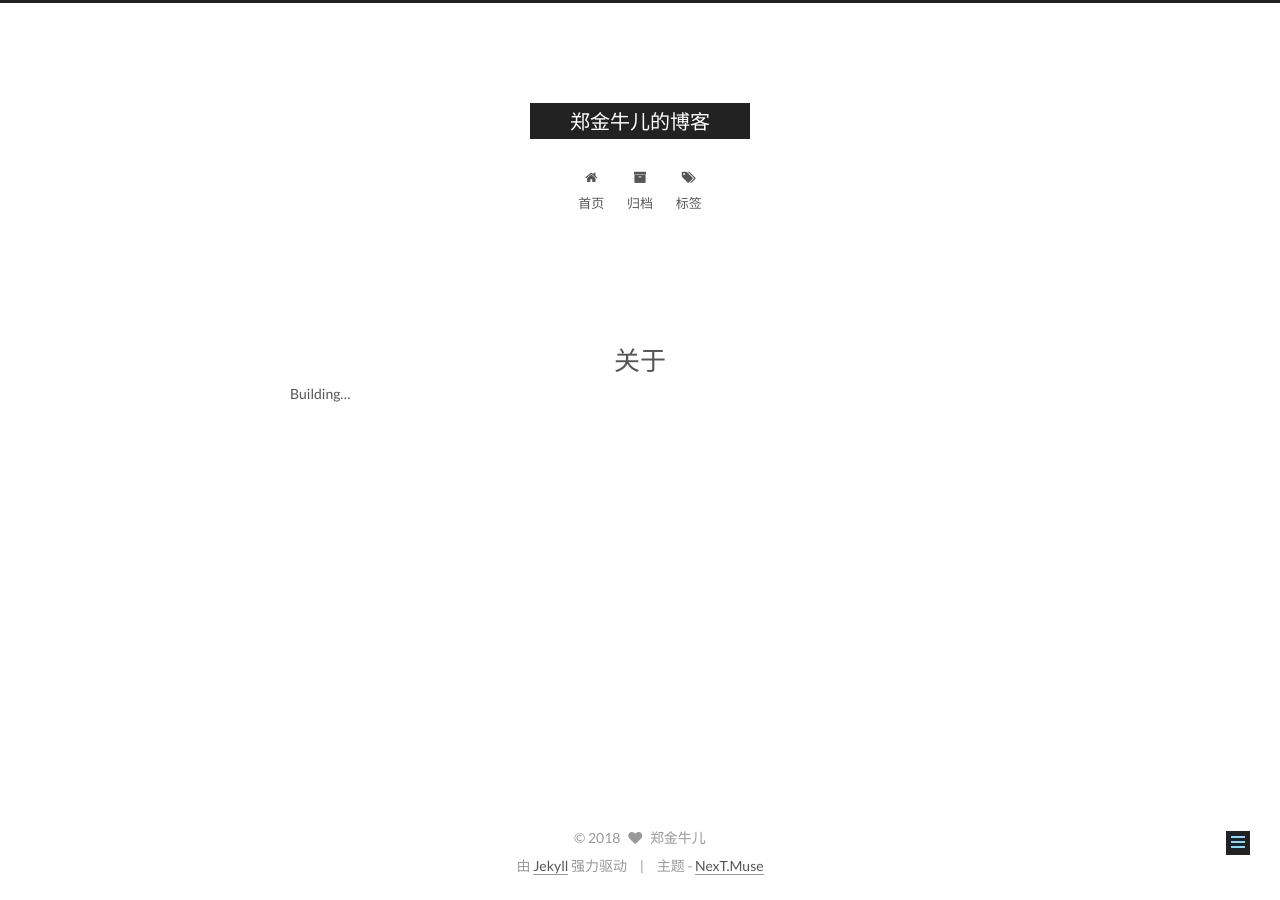
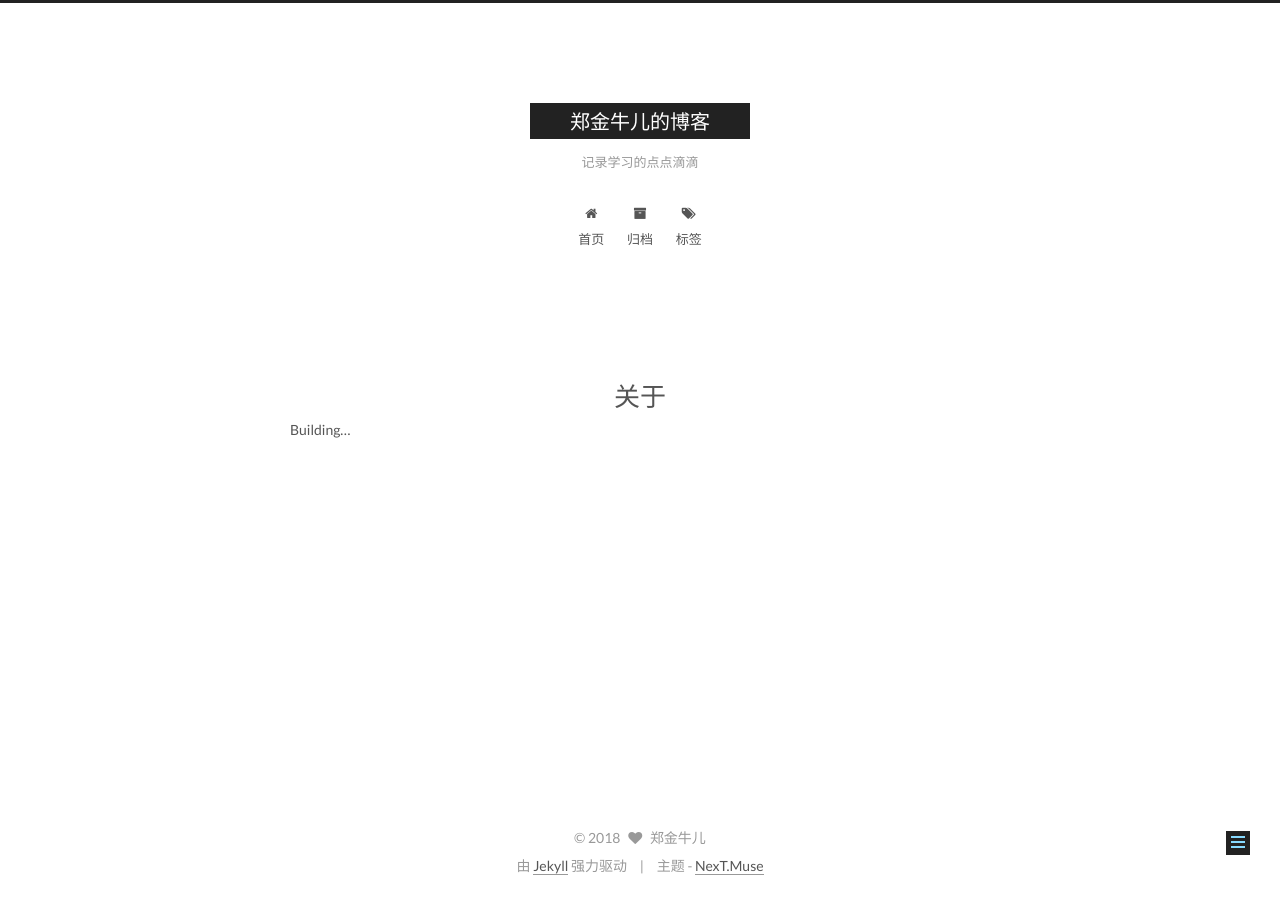
Before and after one commit to ROTKPuppy/ROTKPuppy.github.io, a Jekyll site: the page built from about/index.md, in a window 1280 px wide. Built offline with Jekyll 4.4.1, drawn with Linux system fonts in a browser that asks for light colours.

Commit message:
修改title，description，subtitle

```diff
--- a/_config.yml
+++ b/_config.yml
@@ -5,9 +5,10 @@
 
 # Site
 title: 郑金牛儿的博客
-subtitle:
+subtitle: 记录学习的点点滴滴
 description: 初心易得 始终难守
 author: 郑金牛儿
+
 # Support language: de, en, fr-FR, id, ja, ko, pt-BR, pt, ru, zh-Hans, zh-hk, zh-tw
 language: zh-Hans
 date_format: '%Y-%m-%d'
@@ -232,7 +233,7 @@ social_icons:
 
 # Sidebar Avatar
 # in directory: /assets/images/avatar.gif
-avatar: /assets/images/avatar.jpeg
+#avatar:
 
 
 # Table Of Contents in the Sidebar
```
Also changed, not shown: assets/images/avatar.gif (added), assets/images/avatar.jpeg (deleted).
